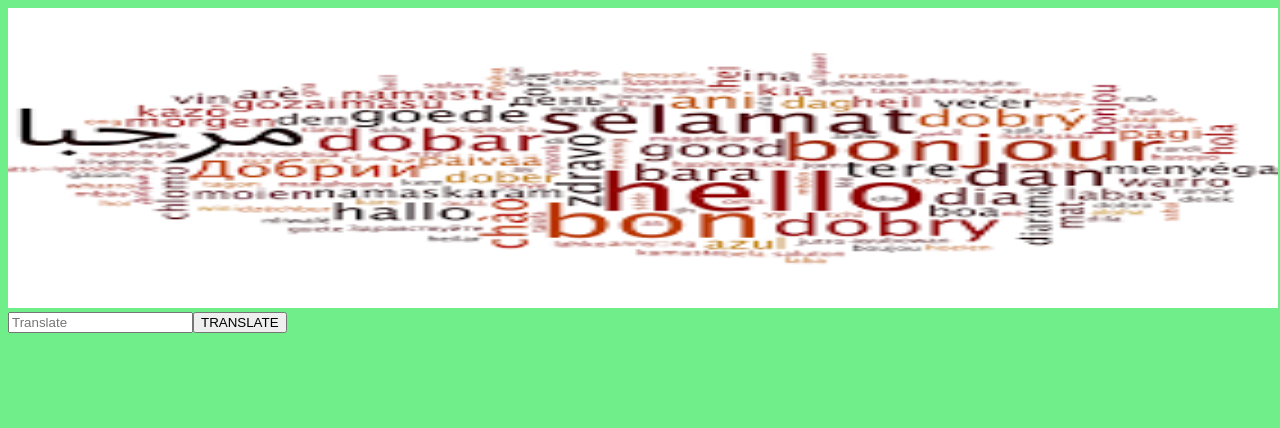
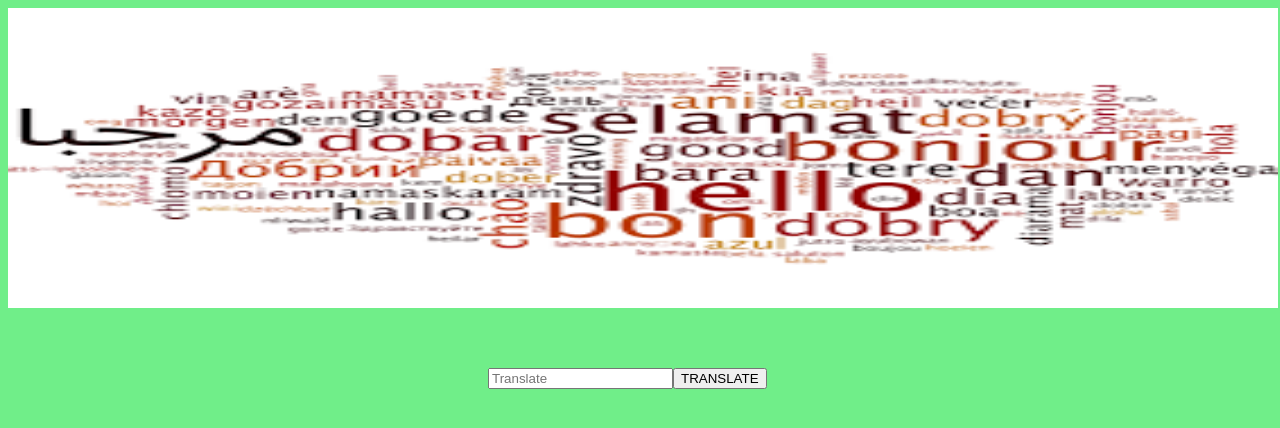
Before and after one commit to glenbuck503/That-Being-Said, a React (Create React App) app: page / in a window 1280 px wide. Shown: the top 428 px of the page. Built offline with nearby package versions, Linux system fonts and the light colour scheme.

Commit message:
add css rules just for visuals. will continue with styling later

```diff
--- a/src/App.css
+++ b/src/App.css
@@ -47,3 +47,16 @@ img {
   /* position:fixed; */
 
 }
+
+.inputForm {
+  margin-top: 50px;
+  margin-left : 480px;
+  position :absolute;
+  color: white;
+  padding-right: 200px;
+  font-size: 24px;
+  text-shadow: 1px 2px #ffc400;
+
+
+
+ }
--- a/src/App.js
+++ b/src/App.js
@@ -3,12 +3,15 @@ import './App.css';
 // import Words from './Words';
 import ReusableForm from './ReusableForm';
 import Header from './Header'
+import WordControl from './WordControl';
 
 function App() {
   return (
     <React.Fragment>
       < Header />
+      <div class="inputForm">
       < ReusableForm/>
+      </div>
     </React.Fragment>
   );
 }
--- a/src/index.css
+++ b/src/index.css
@@ -5,7 +5,7 @@ body {
     sans-serif;
   -webkit-font-smoothing: antialiased;
   -moz-osx-font-smoothing: grayscale;
-  background-color: rgb(43, 255, 0);
+  /* background-color: rgb(43, 255, 0); */
 }
 
 code {
@@ -14,8 +14,8 @@ code {
 }
 
 
-img {
+/* img {
   width: 1390px;
   position:fixed;
 
-}
+} */
```
